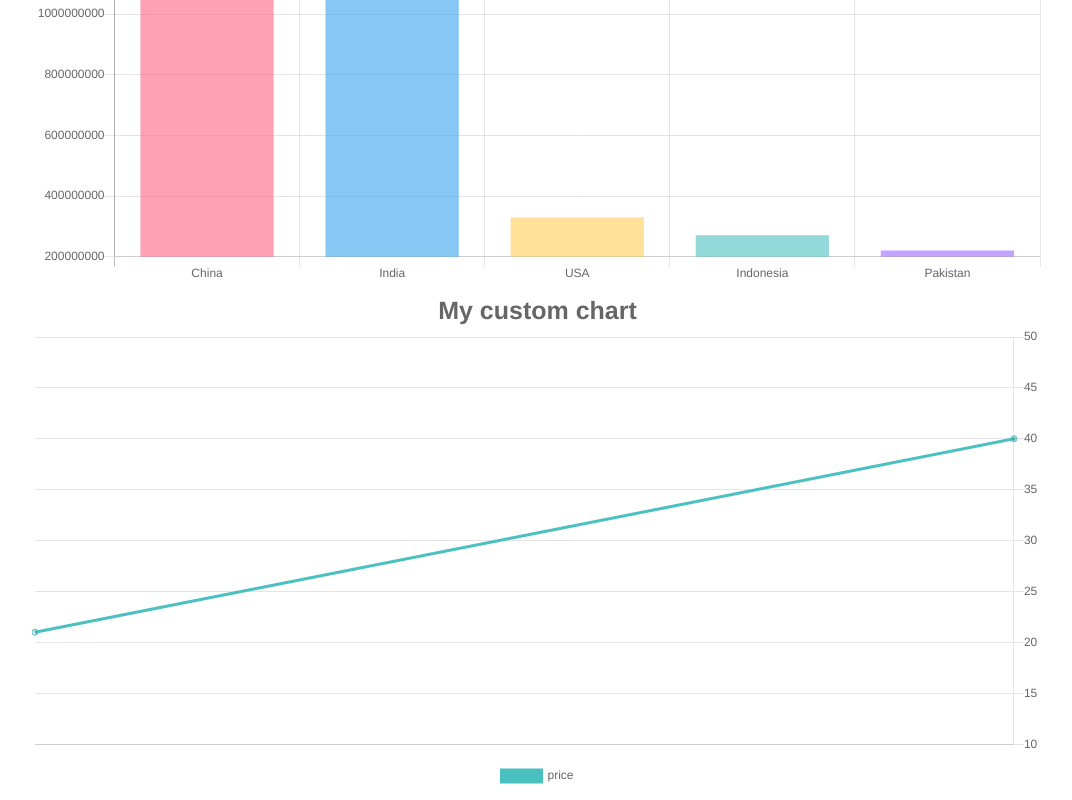
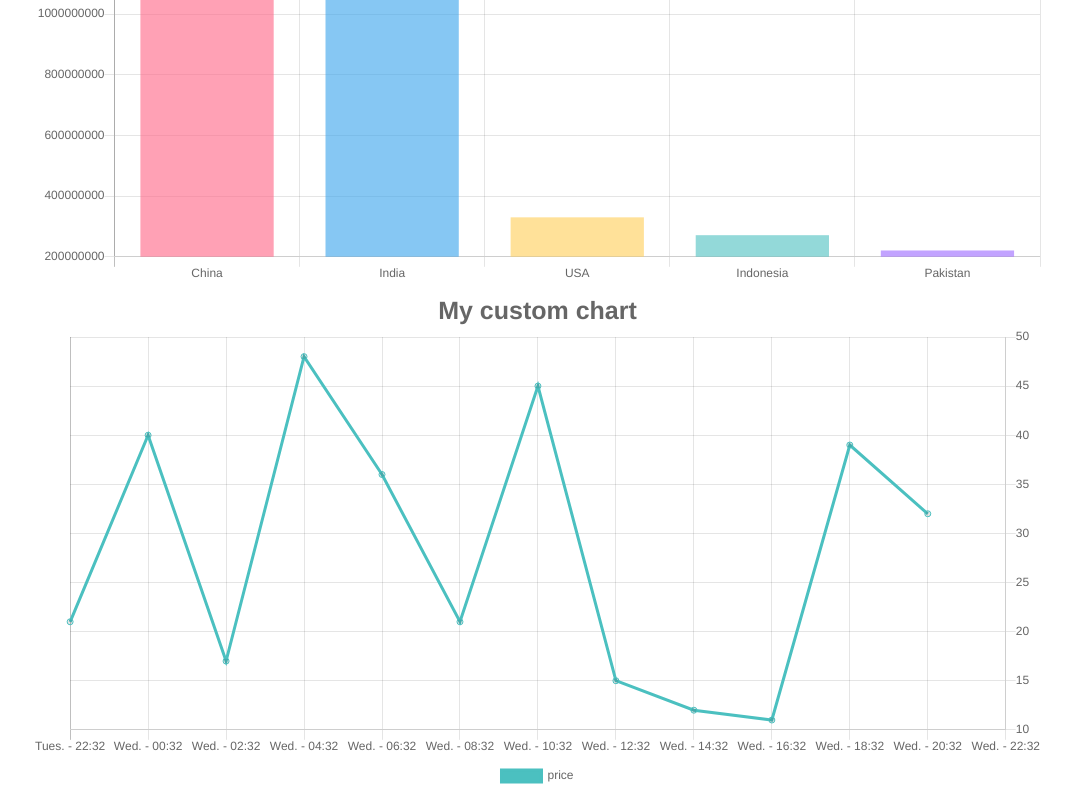
Before and after one commit to marzouk2002/explore-Chart.js, a React (Create React App) app: page / in a window 1280 px wide. Shown: the part 226-1026 px from the top of the page, without its empty margins (103-1175 px from the left). Built offline with nearby package versions, Linux system fonts and the light colour scheme.

Commit message:
day scale done

```diff
--- a/src/Classes.js
+++ b/src/Classes.js
@@ -72,7 +72,9 @@ class DateTime {
 
         for(let i = 0; i <= 12; i++) {
             const d = new Date(Date.now() - (i * twoHoursGap))
-            Arr.unshift(`${this.days[d.getDay()]} - ${d.getHours()}:${d.getMinutes()}`)
+            const curMinute = d.getMinutes()
+            const curHour = d.getHours()
+            Arr.unshift(`${this.days[d.getDay()]} - ${curHour < 10 ? '0'+curHour : curHour}:${curMinute < 10 ? '0'+curMinute : curMinute}`)
         }
 
         return(Arr)
--- a/src/components/MyChart.js
+++ b/src/components/MyChart.js
@@ -32,6 +32,9 @@ function MyChart({scale}) {
                 break
             case "1W":
                 setLabels(dateTime.oneWeek);
+                break
+            case "1D":
+                setLabels(dateTime.oneDay);
                 break
             case "1H":
                 setLabels(dateTime.oneHour);
```
